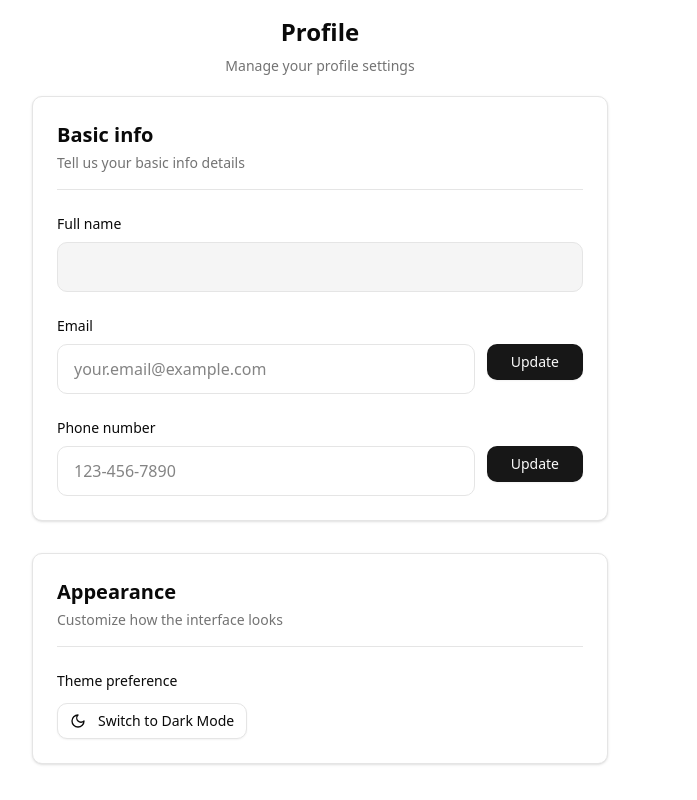
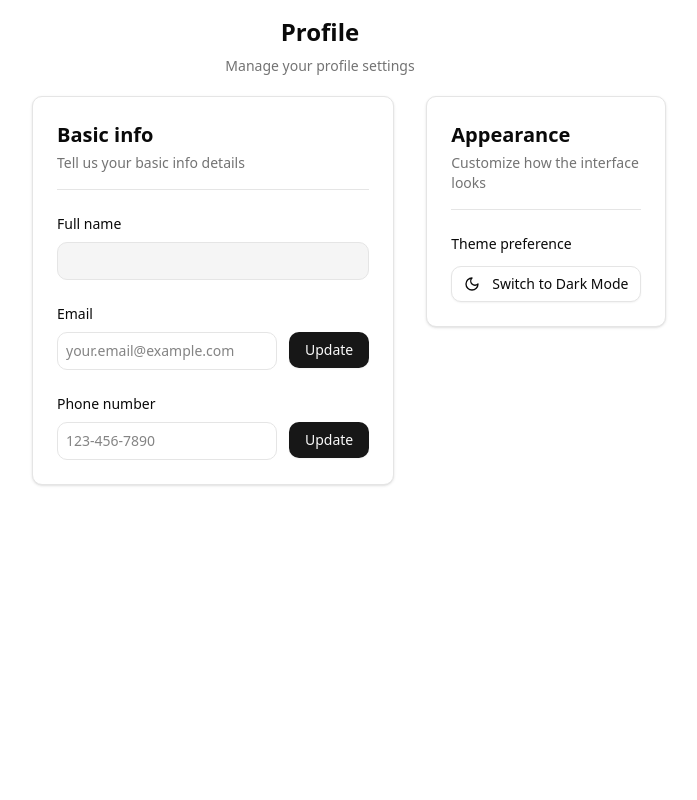
Before and after one commit to prishhapatel/Medical-Resident-Scheduling, a Next.js app in the folder frontend/: page /dashboard/settings in a window 1280 px wide. Shown: the whole page, without its empty margins (320-1017 px from the left). Built offline with nearby package versions, Linux system fonts and the light colour scheme.

Commit message:
changed settings page

```diff
--- a/frontend/src/app/dashboard/components/SettingsPage.tsx
+++ b/frontend/src/app/dashboard/components/SettingsPage.tsx
@@ -49,16 +49,18 @@ const SettingsPage: React.FC<SettingsPageProps> = ({
   };
 
   return (
-    <div className="w-full h-full bg-background p-4 overflow-hidden">
-      <div className="max-w-xl mx-auto h-full flex flex-col">
+    <div className="w-full bg-background p-4 overflow-x-hidden">
+      <div className="max-w-xl mx-auto flex flex-col">
         {/* Header */}
         <div className="text-center mb-5">
           <h1 className="text-2xl font-bold text-foreground">Profile</h1>
           <p className="text-sm text-muted-foreground mt-2">Manage your profile settings</p>
         </div>
 
+      {/* Main Settings Sections: Side by Side on Desktop */}
+      <div className="flex flex-col md:flex-row gap-8 w-full">
         {/* Basic Info Section */}
-      <div className="bg-card rounded-lg border border-border p-6 shadow-sm">
+        <div className="flex-1 md:flex-[2.2] bg-card rounded-lg border border-border p-6 shadow-sm">
           <div className="border-b border-border pb-4 mb-6">
             <h2 className="text-xl font-semibold text-foreground">Basic info</h2>
             <p className="text-muted-foreground text-sm mt-1">Tell us your basic info details</p>
@@ -74,7 +76,7 @@ const SettingsPage: React.FC<SettingsPageProps> = ({
                 type="text"
                 value={`${firstName} ${lastName}`}
                 disabled
-              className="w-full px-4 py-3 border border-border rounded-lg bg-muted text-muted-foreground cursor-not-allowed focus:outline-none"
+                className="w-full px-2 py-2 text-sm border border-border rounded-lg bg-muted text-muted-foreground cursor-not-allowed focus:outline-none"
               />
             </div>
 
@@ -89,12 +91,12 @@ const SettingsPage: React.FC<SettingsPageProps> = ({
                   type="email"
                   value={email}
                   onChange={(e) => setEmail(e.target.value)}
-                className="flex-1 px-4 py-3 border border-border rounded-lg bg-background text-foreground focus:outline-none focus:ring-2 focus:ring-ring focus:border-ring"
+                  className="flex-1 px-2 py-2 text-sm border border-border rounded-lg bg-background text-foreground focus:outline-none focus:ring-2 focus:ring-ring focus:border-ring"
                   placeholder="your.email@example.com"
                 />
                 <Button
                   onClick={handleUpdateEmail}
-                className="px-6 py-3 bg-primary hover:bg-primary/90 text-primary-foreground rounded-lg transition-colors"
+                  className="px-4 py-2 text-sm bg-primary hover:bg-primary/90 text-primary-foreground rounded-lg transition-colors"
                 >
                   Update
                 </Button>
@@ -112,13 +114,13 @@ const SettingsPage: React.FC<SettingsPageProps> = ({
                   type="tel"
                   value={phoneNumber}
                   onChange={handlePhoneChange}
-                className="flex-1 px-4 py-3 border border-border rounded-lg bg-background text-foreground focus:outline-none focus:ring-2 focus:ring-ring focus:border-ring"
+                  className="flex-1 px-2 py-2 text-sm border border-border rounded-lg bg-background text-foreground focus:outline-none focus:ring-2 focus:ring-ring focus:border-ring"
                   placeholder="123-456-7890"
                   maxLength={12}
                 />
                 <Button
                   onClick={handleUpdatePhoneNumber}
-                className="px-6 py-3 bg-primary hover:bg-primary/90 text-primary-foreground rounded-lg transition-colors"
+                  className="px-4 py-2 text-sm bg-primary hover:bg-primary/90 text-primary-foreground rounded-lg transition-colors"
                 >
                   Update
                 </Button>
@@ -127,11 +129,8 @@ const SettingsPage: React.FC<SettingsPageProps> = ({
           </div>
         </div>
 
-      {/* Add space between sections */}
-      <div className="h-8" />
-
         {/* Theme Settings Section */}
-      <div className="bg-card rounded-lg border border-border p-6 shadow-sm">
+        <div className="flex-1 md:flex-[0.3] bg-card rounded-lg border border-border p-6 shadow-sm h-fit">
           <div className="border-b border-border pb-4 mb-6">
             <h2 className="text-xl font-semibold text-foreground">Appearance</h2>
             <p className="text-muted-foreground text-sm mt-1">Customize how the interface looks</p>
@@ -162,6 +161,7 @@ const SettingsPage: React.FC<SettingsPageProps> = ({
         </div>
       </div>
       </div>
+    </div>
   );
 };
 
```
Lines whose indentation alone changed are shown as unchanged.
